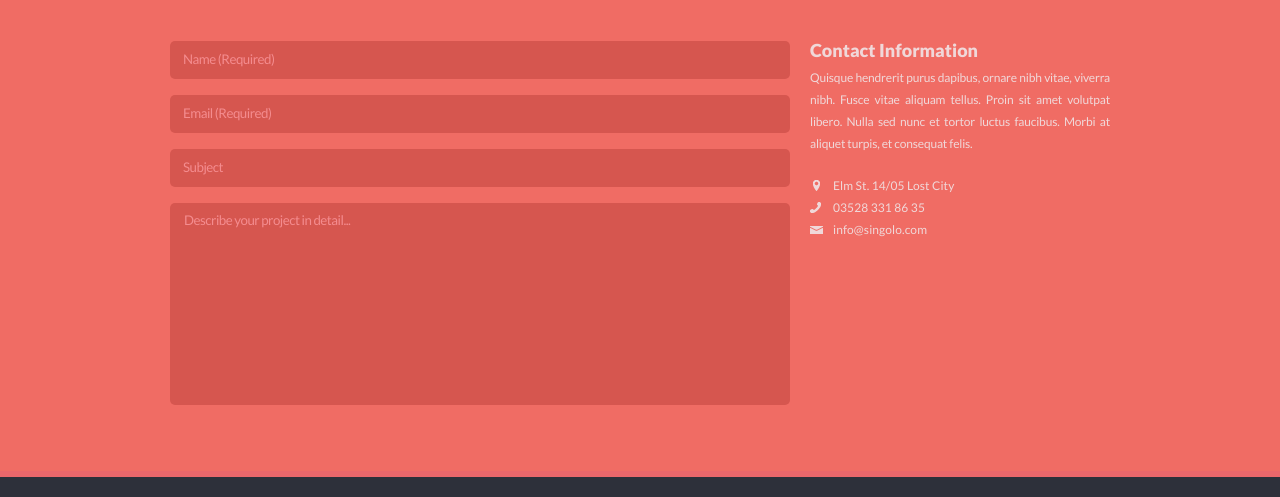
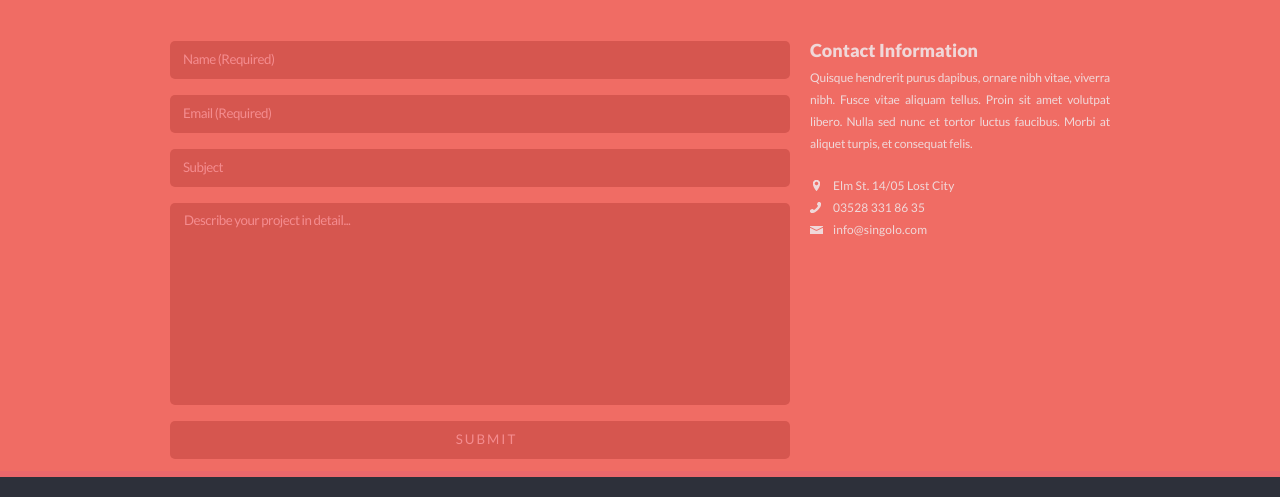
Before and after one commit to burik84/singolo, a website: page singolo3.html in a window 1280 px wide. Shown: the part 177-674 px from the top of the page. Drawn offline with Linux system fonts and the light colour scheme.

Commit message:
fix: update style s3 for pixel

```diff
--- a/singolo3.css
+++ b/singolo3.css
@@ -27,6 +27,13 @@ textarea {
 address {
     font-style: normal;
     font-family: "Lato Regular", sans-serif;
+}
+
+input[type="submit"] {
+    text-transform: uppercase;
+    letter-spacing: 2px;
+    cursor: pointer;
+    color: #f48c8f;
 }
 
 /* Style section get-quote */
--- a/singolo3.html
+++ b/singolo3.html
@@ -23,6 +23,9 @@
                         <div class="form__input"><input type="email" name="email-aaddress" value="" placeholder="Email (Required)" required></div>
                         <div class="form__input"><input type="text" name="subject" value="" placeholder="Subject"></div>
                         <div class="form__input  form__input--descr"><textarea name="name" rows="8" cols="80" placeholder="Describe your project in detail..."></textarea></div>
+                        <div class="form__input  form__input--button">
+                            <input type="submit">
+                        </div>
                     </form>
                 </div>
                 <!-- /.get-quote__forms -->
```
